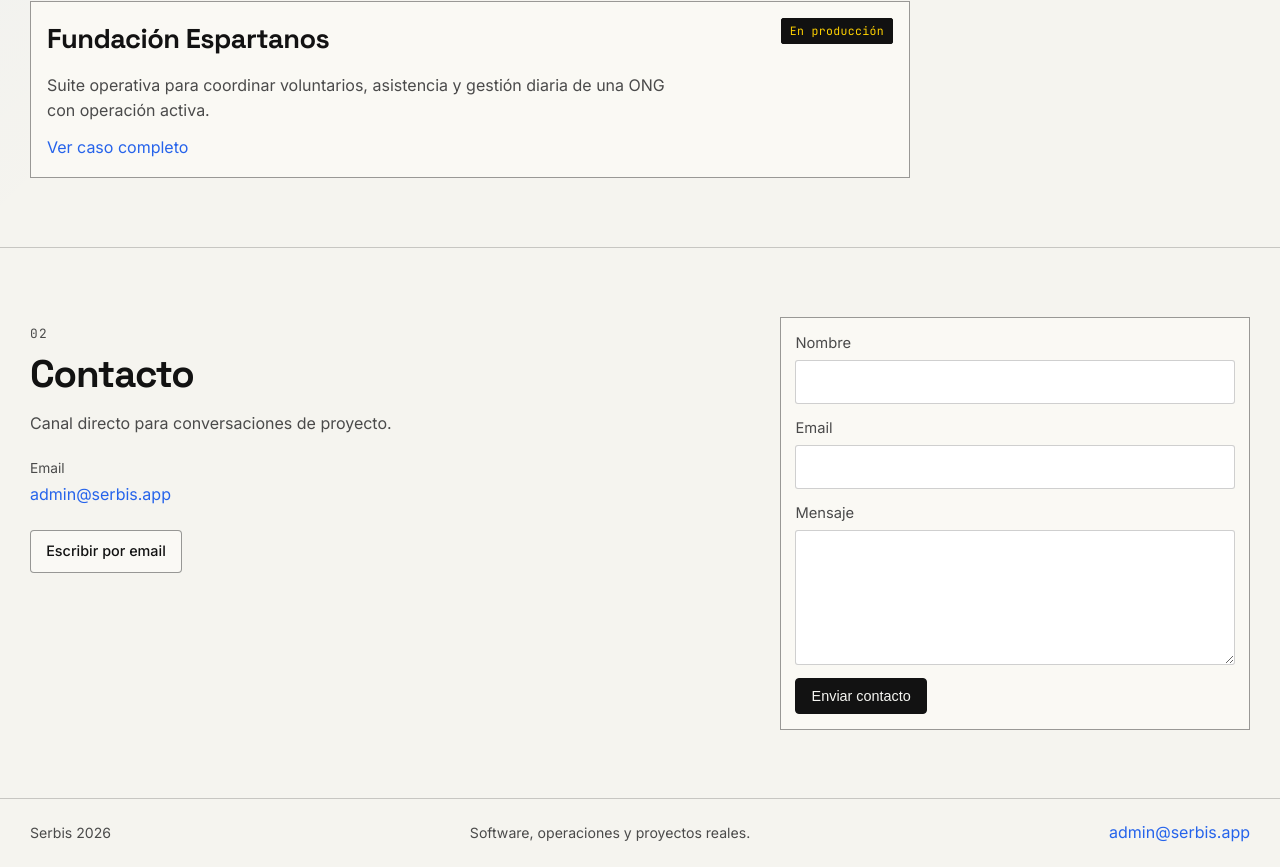
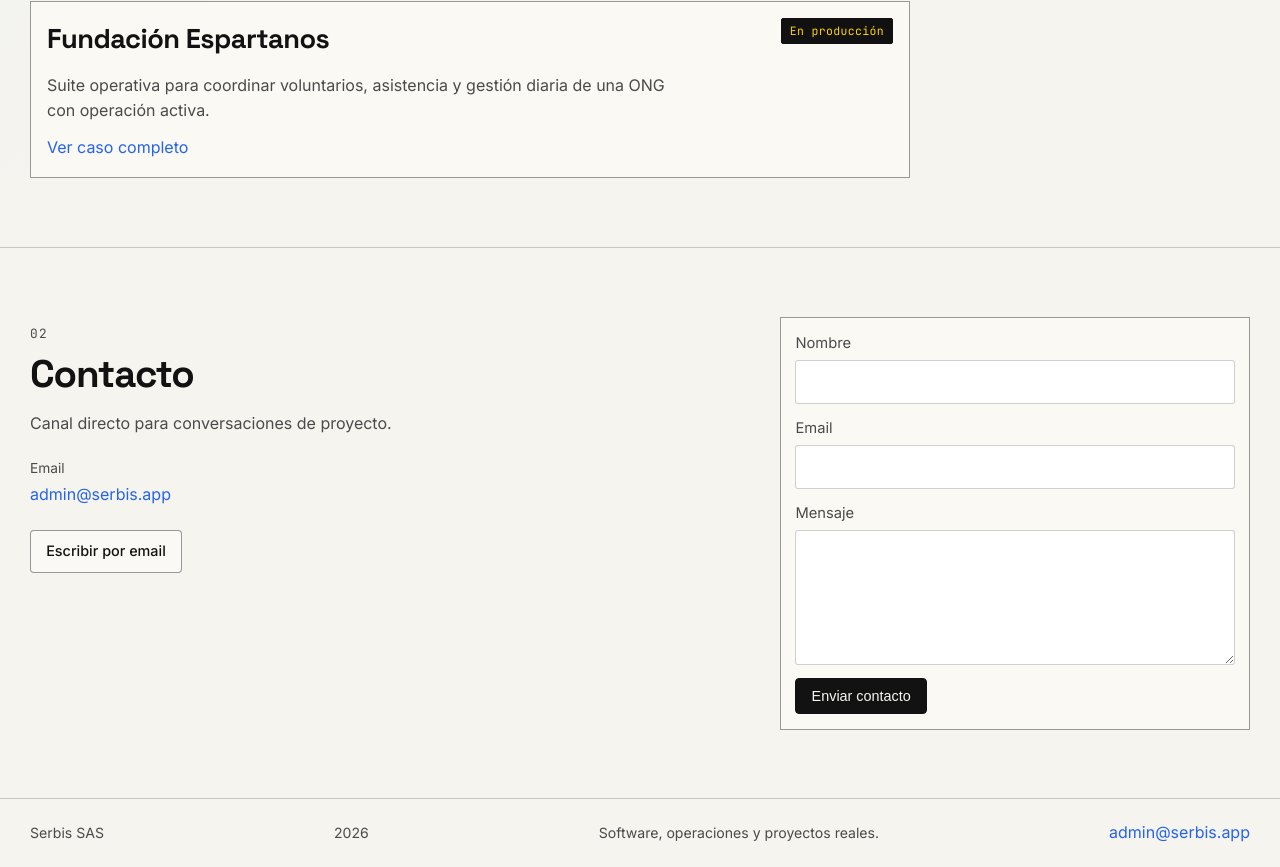
Before and after one commit to Serbisapp/serbis-landing, a React (Vite) app: page / in a window 1280 px wide. Shown: the part 1016-1883 px from the top of the page. Built offline with nearby package versions, Linux system fonts and the light colour scheme.

Commit message:
chore: update footer legal name and fixed year

```diff
--- a/src/components/SiteFooter.tsx
+++ b/src/components/SiteFooter.tsx
@@ -1,12 +1,11 @@
 import { CONTACT_EMAIL } from '../seo/site';
 
 export function SiteFooter() {
-  const year = new Date().getFullYear();
-
   return (
     <footer className="site-footer">
       <div className="shell site-footer__inner">
-        <p>Serbis {year}</p>
+        <p>Serbis SAS</p>
+        <p>2026</p>
         <p>Software, operaciones y proyectos reales.</p>
         <a href={`mailto:${CONTACT_EMAIL}`} className="text-link">
           {CONTACT_EMAIL}
```
